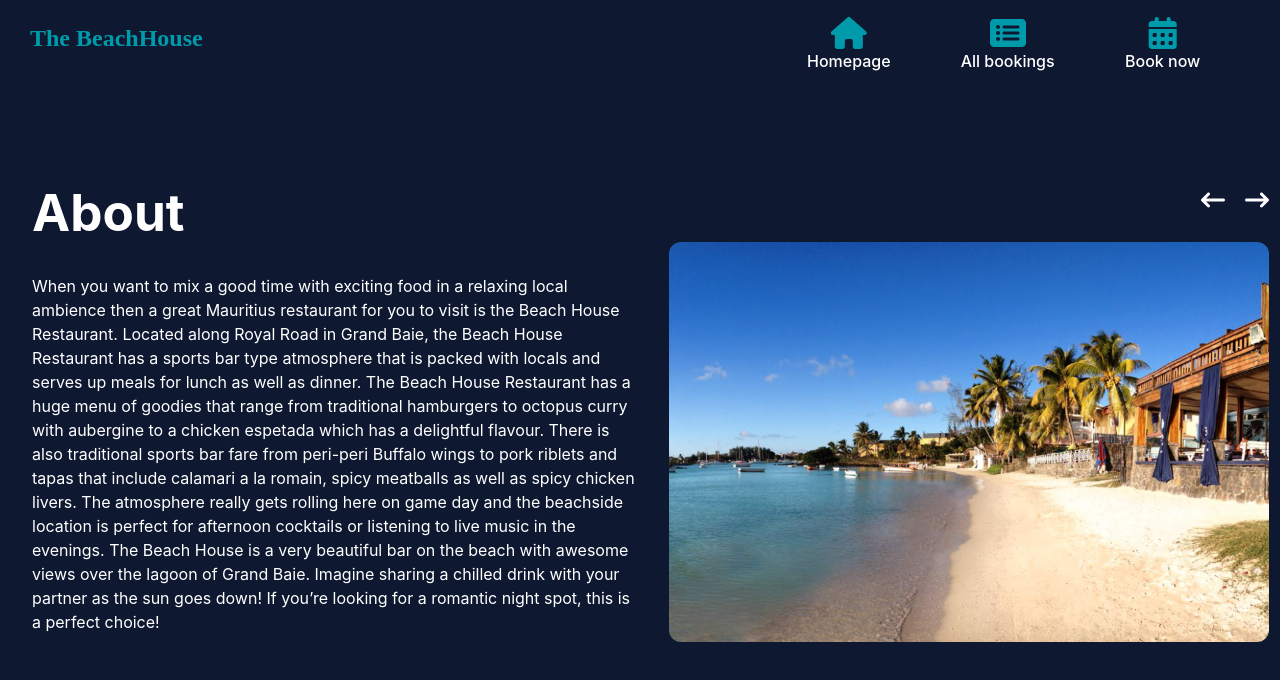
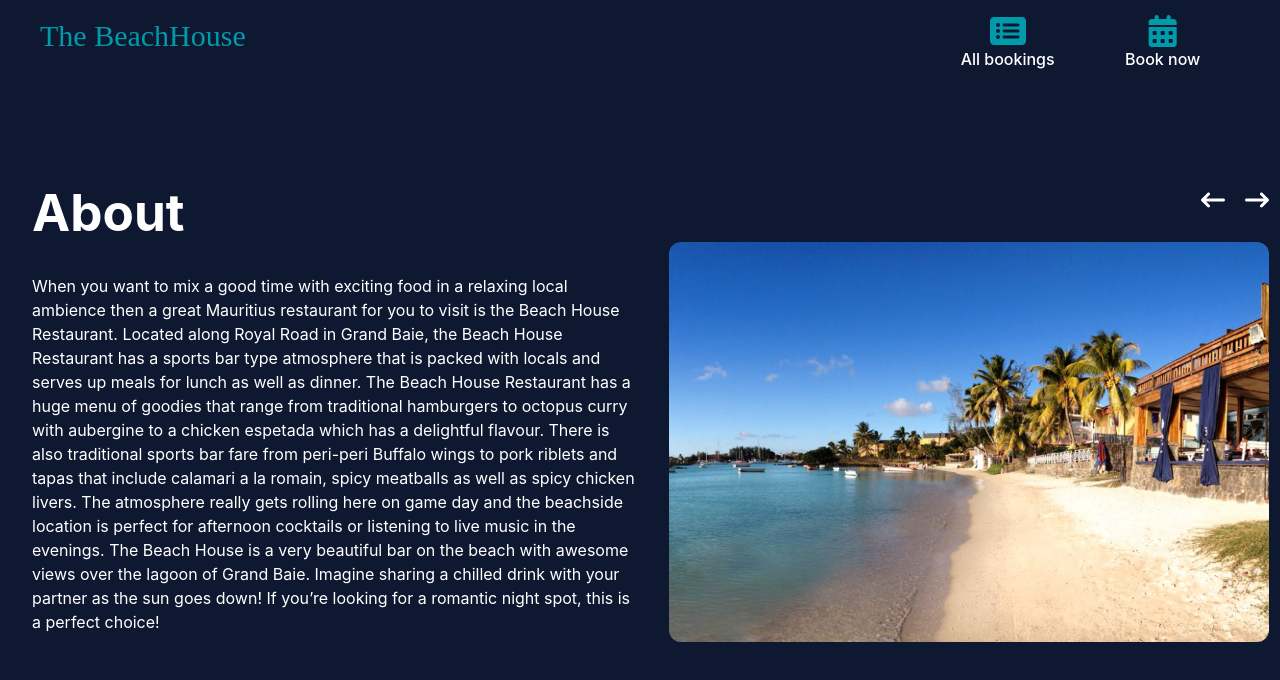
Before and after one commit to LorenzoMasselli/react-rails-restaurant-backend, a React (Vite) app in the folder frontend/: page / in a window 1280 px wide. Shown: the top 680 px of the page. Built offline with nearby package versions, Linux system fonts and the light colour scheme; a web font is replaced by a local one.

Commit message:
Deleted homepage button and linked the homepage title to homepage

```diff
--- a/frontend/src/features/Navbar/Navbar.css
+++ b/frontend/src/features/Navbar/Navbar.css
@@ -10,6 +10,12 @@
 .navbar-title {
     color: #009BAB;
     font-family: 'Potta One';
+    font-size: 30px;
+    margin-left: 40px;
+}
+
+.navbar-title:hover {
+    color: #009BAB;
 }
 
 .navbar div {
--- a/frontend/src/features/Navbar/Navbar.jsx
+++ b/frontend/src/features/Navbar/Navbar.jsx
@@ -9,14 +9,8 @@ function Navbar() {
 
     return (
         <nav className='navbar'>
-            <div><h2 className='navbar-title'>The BeachHouse</h2></div>
+            <Link to="/" className='navbar-title'>The BeachHouse</Link>
             <div className='navbar-links'>
-                <div>
-                    <Link to="/" className='booking-link'>
-                        <FontAwesomeIcon icon={faHouse} size="2xl"/>
-                        <span>Homepage</span>
-                    </Link>
-                </div>
                 <div>
                     <Link to="/bookings" className='booking-link'>
                         <FontAwesomeIcon icon={faRectangleList} size="2xl"/>
```
